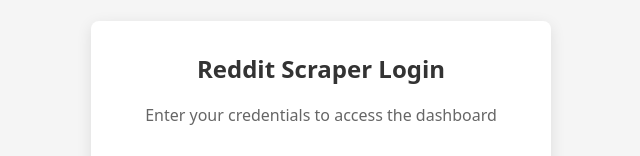
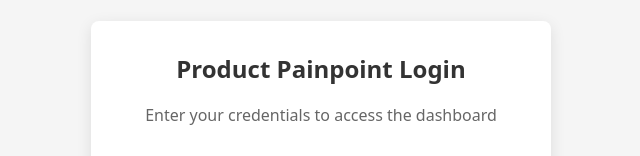
Before and after one commit to Lucas-Song-Dev/RedditPainpoint, a React (Vite) app in the folder client/: page / in a window 1280 px wide. Shown: the part 156-312 px from the top of the page, without its empty margins (339-979 px from the left). Built offline with nearby package versions, Linux system fonts and the light colour scheme; no server answers.

Commit message:
feat(update login page to reflect product name change)

```diff
--- a/client/src/pages/auth/LoginPage.jsx
+++ b/client/src/pages/auth/LoginPage.jsx
@@ -53,7 +53,7 @@
         />
       ) : (
         <div className="login-card">
-          <h2>Reddit Scraper Login</h2>
+          <h2>Product Painpoint Login</h2>
           <p className="login-description">
             Enter your credentials to access the dashboard
           </p>
```
